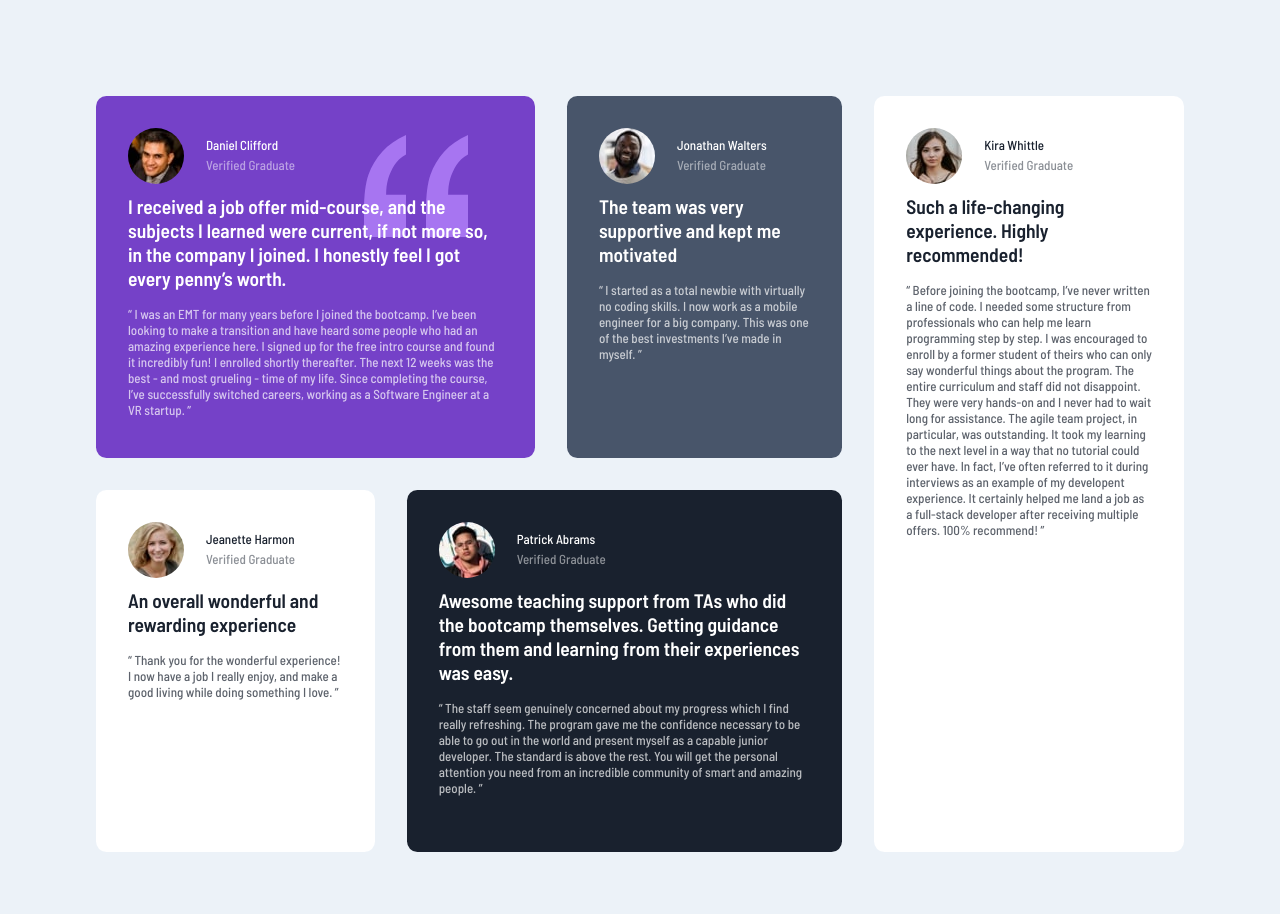
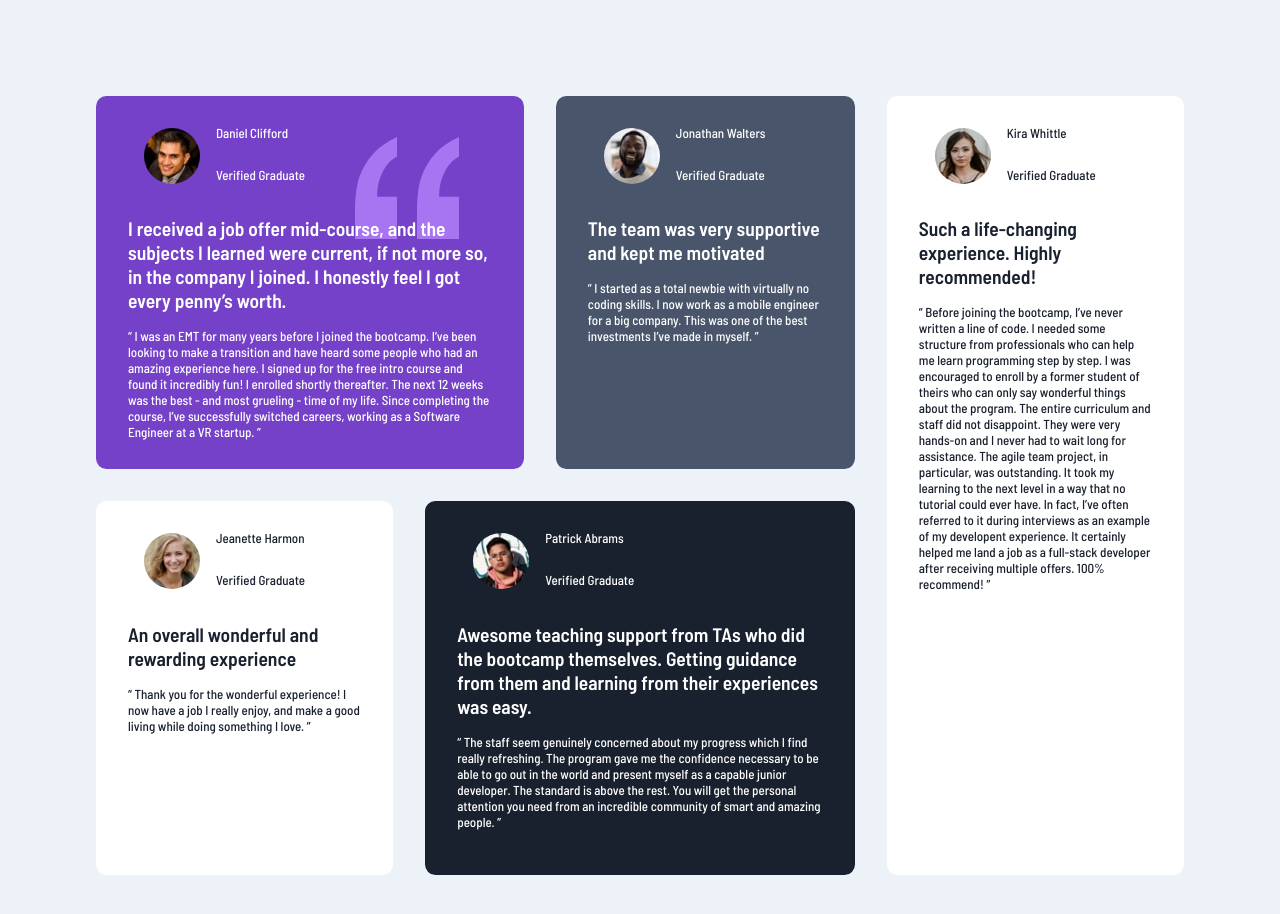
Before and after one commit to marijanagardovic/bonus, a plain HTML site: page index.html in a window 1280 px wide. Drawn offline with Linux system fonts and the light colour scheme.

Commit message:
added display flex on profile name

```diff
--- a/index.html
+++ b/index.html
@@ -11,37 +11,57 @@
 
     <div class="main">
         <div class="card-1">
+            <div class="profile-head">
                 <img src="images/image-daniel.jpg" alt="Daniel" class="profile-photo">
+                <div class="profile-name">
                     <p class="name">Daniel Clifford</p>
                     <p class="verified">Verified Graduate</p>
+                </div>
+            </div>
             <h2> I received a job offer mid-course, and the subjects I learned were current, if not more so, in the company I joined. I honestly feel I got every penny’s worth. </h2>
             <p class="about">“ I was an EMT for many years before I joined the bootcamp. I’ve been looking to make a transition and have heard some people who had an amazing experience here. I signed up for the free intro course and found it incredibly fun! I enrolled shortly thereafter. The next 12 weeks was the best - and most grueling - time of my life. Since completing the course, I’ve successfully switched careers, working as a Software Engineer at a VR startup. ”</p>
         </div>
         <div class="card-2">
+            <div class="profile-head">
                 <img src="images/image-jonathan.jpg" alt="Jonathan" class="profile-photo">
+                <div class="profile-name">
                     <p class="name">Jonathan Walters</p>
                     <p class="verified">Verified Graduate</p>
+                </div>
+            </div>
             <h2>The team was very supportive and kept me motivated </h2>
             <p class="about">“ I started as a total newbie with virtually no coding skills. I now work as a mobile engineer for a big company. This was one of the best investments I’ve made in myself. ” </p>
         </div>
         <div class="card-3">
+            <div class="profile-head">
                 <img src="images/image-jeanette.jpg" alt="Jeanette" class="profile-photo">
+                <div class="profile-name">
                     <p class="name">Jeanette Harmon</p>
                     <p class="verified">Verified Graduate</p>
+                </div>
+            </div>
             <h2> An overall wonderful and rewarding experience </h2>
             <p class="about">“ Thank you for the wonderful experience! I now have a job I really enjoy, and make a good living while doing something I love. ”</p>
         </div>
         <div class="card-4">
+            <div class="profile-head">
                 <img src="images/image-patrick.jpg" alt="Patric" class="profile-photo">
+                <div class="profile-name">
                     <p class="name">Patrick Abrams</p>
                     <p class="verified">Verified Graduate</p>
+                </div>
+            </div>
             <h2> Awesome teaching support from TAs who did the bootcamp themselves. Getting guidance from them and learning from their experiences was easy. </h2>
             <p class="about">“ The staff seem genuinely concerned about my progress which I find really refreshing. The program gave me the confidence necessary to be able to go out in the world and present myself as a capable junior developer. The standard is above the rest. You will get the personal attention you need from an incredible community of smart and amazing people. ” </p>
         </div>
         <div class="card-5">
+            <div class="profile-head">
                 <img src="images/image-kira.jpg" alt="Kira" class="profile-photo">
+                <div class="profile-name">
                     <p class="name">Kira Whittle</p>
                     <p class="verified">Verified Graduate</p>
+                </div>
+            </div>
             <h2>Such a life-changing experience. Highly recommended! </h2>
             <p class="about">“ Before joining the bootcamp, I’ve never written a line of code. I needed some structure from professionals who can help me learn programming step by step. I was encouraged to enroll by a former student of theirs who can only say wonderful things about the program. The entire curriculum and staff did not disappoint. They were very hands-on and I never had to wait long for assistance. The agile team project, in particular, was outstanding. It took my learning to the next level in a way that no tutorial could ever have. In fact, I’ve often referred to it during interviews as an example of my developent experience. It certainly helped me land a job as a full-stack developer after receiving multiple offers. 100% recommend! ”</p>
         </div>
--- a/style.css
+++ b/style.css
@@ -27,7 +27,7 @@ body{
     grid-template-rows: repeat(2, 1fr);
     grid-row-gap: 2rem;
     grid-column-gap: 2rem;
-    padding: 6rem 18rem;
+    /* padding: 6rem 18rem; */
 }
 
 .card-1{
@@ -39,6 +39,7 @@ body{
     border-radius: 0.8em;
     background: url(images/bg-pattern-quotation.svg) no-repeat, var(--violet-clr);
         background-position: top 15% right 20%;
+    padding: 1rem 2rem;
 }
 
 .card-2{
@@ -49,6 +50,7 @@ body{
     background-color: var(--darkgrayishblue);
     color: var(--white);
     border-radius: 0.8em;
+    padding: 1rem 2rem;
 }
 
 .card-3{
@@ -59,6 +61,7 @@ body{
     background-color: var(--white);
     color: var(--darkblackishblue);
     border-radius: 0.8em;
+    padding: 1rem 2rem;
 }
 
 .card-4{
@@ -67,6 +70,7 @@ body{
     background-color: var(--darkblackishblue);
     color: var(--white);
     border-radius: 0.8em;
+    padding: 1rem 2rem;
 }
 
 .card-5{
@@ -77,42 +81,23 @@ body{
     background-color: var(--white);
     color: var(--darkblackishblue);
     border-radius: 0.8em;
+    padding: 1rem 2rem;
 }
 
 .profile-photo{
     border-radius: 50%;
-    padding: 2rem;
+    padding: 1rem;
 }
 
-.name{
-    position: relative;
-    top: -95px;
-    left: 110px;
+.profile-head{
+    display: flex;
+    flex-direction: row;
+    justify-content: flex-start;
 }
 
-.verified{
-    position: relative;
-    top: -104px;
-    left: 110px;
-    opacity: 50%;
-}
-
-h2{
-    padding-top: 1.5rem;
-    padding-left: 2rem;
-    padding-right: 2rem;
-    padding-bottom: 1rem;
-    margin: 0;
-    position: relative;
-    margin-top: -120px;
-}
-
-.about{
-    padding-left: 2rem;
-    padding-right: 2rem;
-    padding-bottom: 2.5rem;
-    margin: 0;
-    opacity: 70%;
+.profile-name{
+    display: flex;
+    flex-direction: column;
 }
 
 @media (max-width: 1600px){
```
Lines whose indentation alone changed are shown as unchanged.
